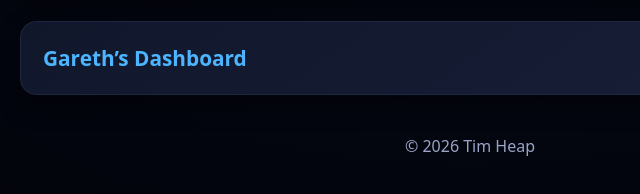
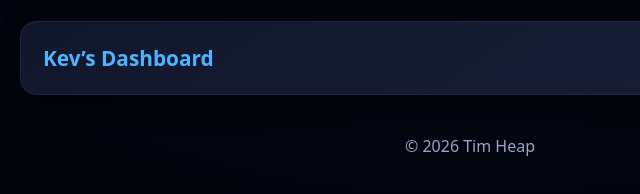
Before and after one commit to timheap-creator/Retirement, a plain HTML site: page index.html in a window 1280 px wide. Shown: the part 752-946 px from the top of the page, 170-810 px from the left. Drawn offline with Linux system fonts and the light colour scheme.

Commit message:
Update index.html

```diff
--- a/index.html
+++ b/index.html
@@ -105,7 +105,7 @@
         <a href="Gareth.html">Gareth’s Dashboard</a>
     </div>
     <div class="card">
-        <a href="Kev.html">Gareth’s Dashboard</a>
+        <a href="Kev.html">Kev’s Dashboard</a>
     </div>
 </div>
 
```
